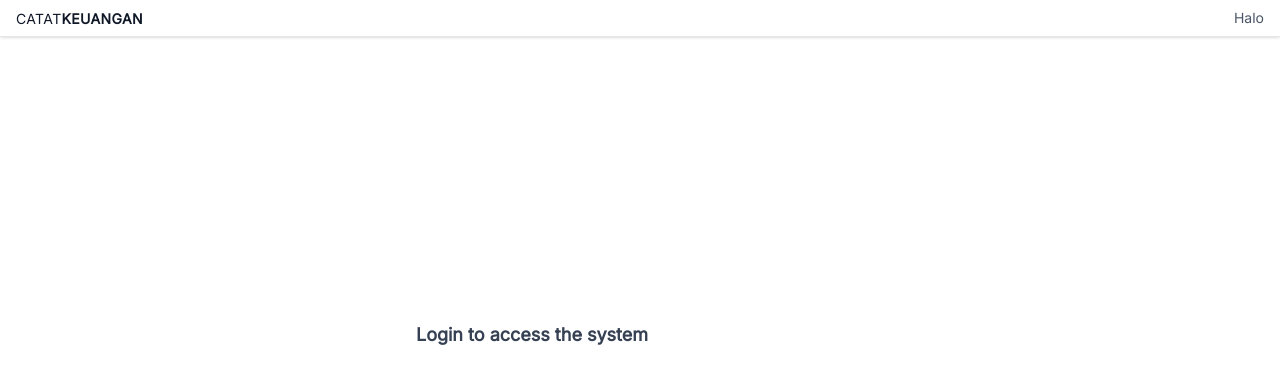
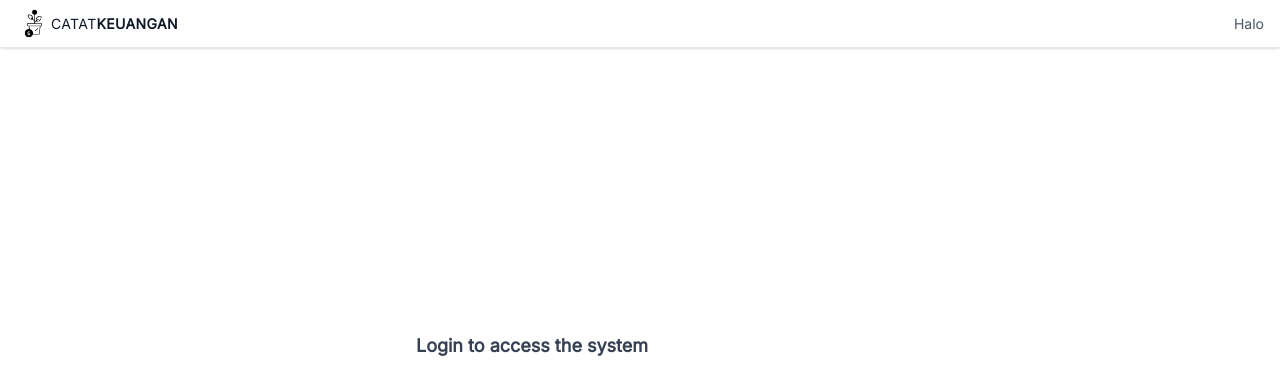
Before and after one commit to hanifamar17/catat-inventaris, a Flask app: page /login in a window 1280 px wide. Shown: the top 382 px of the page. Run offline with Flask 3, Linux system fonts and the light colour scheme; style sheets or scripts are compiled from the project's sources; some libraries are stand-ins or nearby versions.

Commit message:
feat: add icon

```diff
--- a/templates/login.html
+++ b/templates/login.html
@@ -43,7 +43,11 @@
                 <!-- Left Side - Logo and Navigation Menu -->
                 <div class="flex items-center space-x-8">
                     <!-- Logo/Brand -->
-                    <div class="flex-shrink-0">
+                    <div class="flex items-center flex-shrink-0">
+                        <a href="https://www.flaticon.com/free-icons/investment-growth" target="_blank" rel="noopener noreferrer" title="Investment growth icons created by karthiks_18 - Flaticon">
+                        <img src="{{ url_for('static', filename='icons/icon.png') }}" alt="Logo" style="width: 35px; height: 35px;"
+                            class="object-contain transition-transform duration-200 hover:scale-110">
+                        </a>
                         <span
                             class="text-sm font-normal text-gray-900 uppercase tracking-wide hover:text-blue-600 focus:outline-none transition-colors duration-200 cursor-pointer">
                             Catat<span class="font-black">Keuangan</span>
```
Also changed, not shown: templates/base.html (+8 -4 lines), static/icons/icon-512x512.png, static/icons/icon.png (added), static/icons/icon2.png (added).
